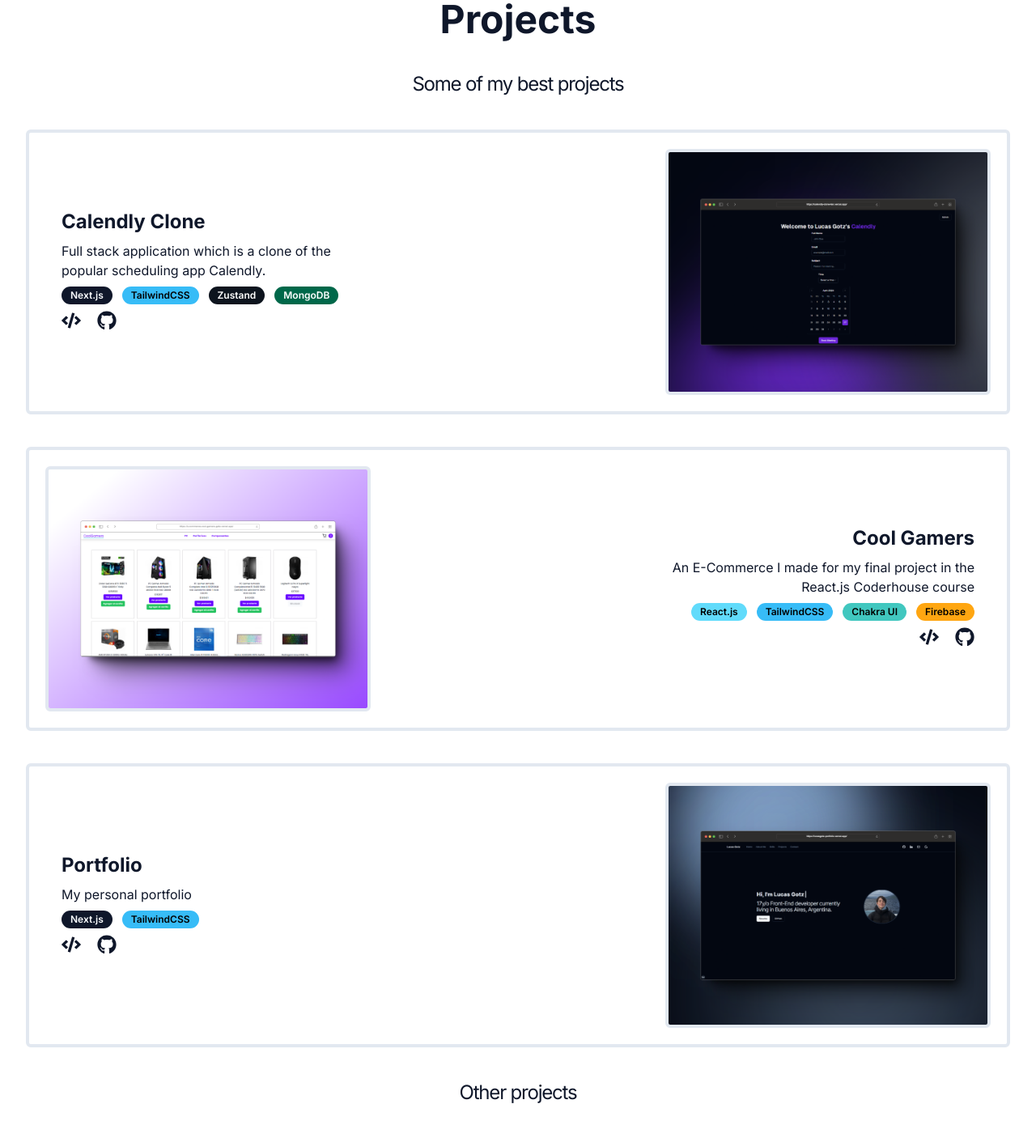
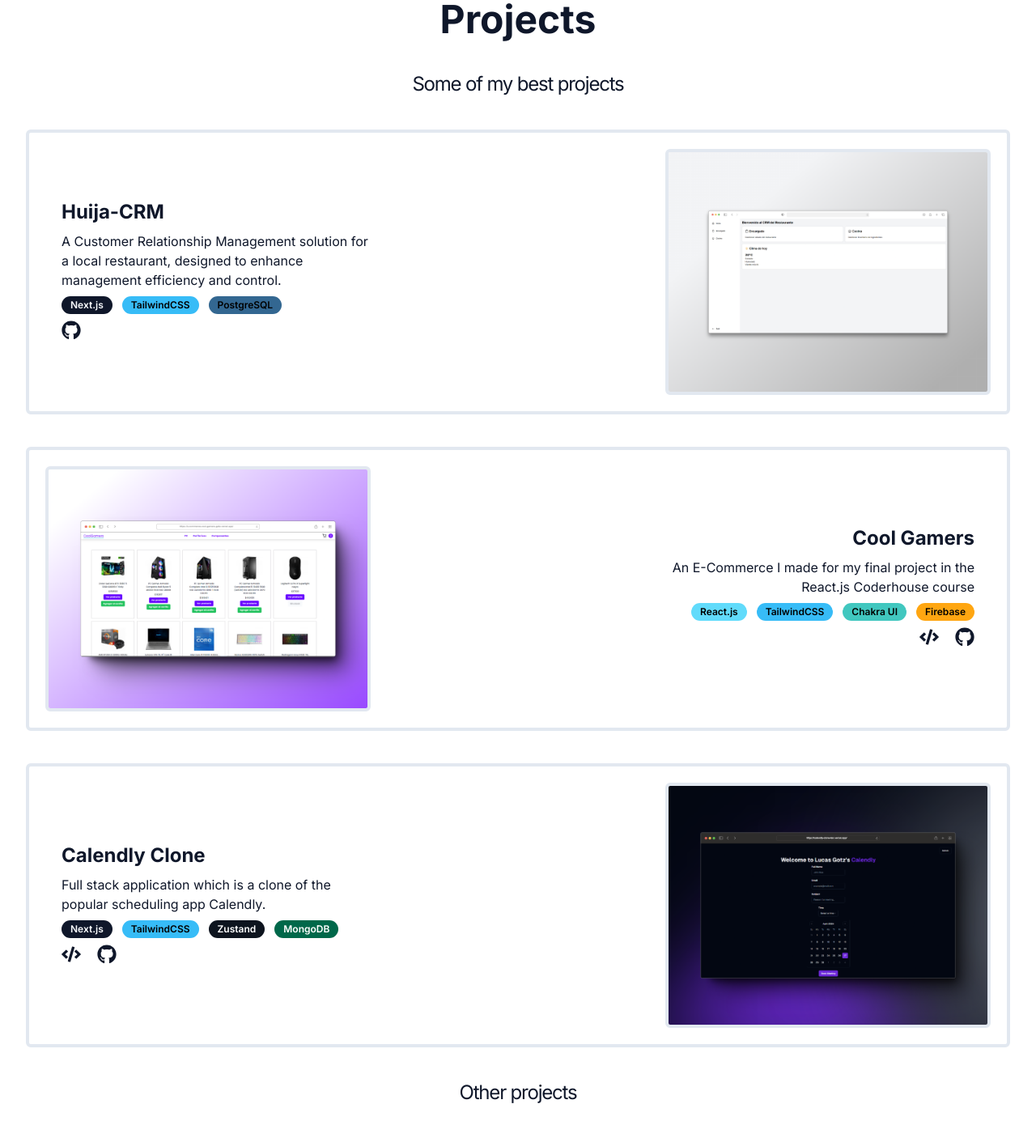
Before and after one commit to lucasgotz13/next-portfolio, a Next.js app: page / in a window 1280 px wide. Shown: the part 3565-4971 px from the top of the page at 81% size. Built offline with nearby package versions, Linux system fonts and the light colour scheme.

Commit message:
update: Added new project

```diff
--- a/components/Projects.tsx
+++ b/components/Projects.tsx
@@ -48,109 +48,33 @@
         >
           Some of my best projects
         </motion.p>
-        {/* <motion.div */}
-        {/*   className={`pr-10 pl-5 py-5 flex flex-col-reverse md:grid rounded-md md:grid-cols-[35%_65%] border-4 ${ */}
-        {/*     theme === "light" ? "border-gray-400" : "" */}
-        {/*   } `} */}
-        {/*   initial="hide" */}
-        {/*   whileInView="show" */}
-        {/*   whileHover={{ scale: 1.1 }} */}
-        {/*   variants={FadeRight} */}
-        {/*   viewport={{ once: true }} */}
-        {/* > */}
-        {/*   <img */}
-        {/*     src="../images/screenshot_hrnexo.png" */}
-        {/*     className={`border-4 ${ */}
-        {/*       theme === "light" ? "border-gray-400" : "" */}
-        {/*     } rounded-md mx-auto md:mx-0 object-contain`} */}
-        {/*     alt="" */}
-        {/*   /> */}
-        {/*   <div className="mx-auto md:mx-0 md:ml-auto flex flex-col gap-5 md:gap-2 justify-center items-end"> */}
-        {/*     <h1 className="font-bold text-2xl mx-auto md:mx-0 md:ml-auto md:text-right"> */}
-        {/*       HR Nexo */}
-        {/*     </h1> */}
-        {/*     <p className="max-w-sm ml-auto text-center md:text-right"> */}
-        {/*       MVP made for an non-remunerated internship in No-Country which */}
-        {/*       consists in a platform for HR. I was in charge of the front-end */}
-        {/*       development */}
-        {/*     </p> */}
-        {/*     <div className="flex flex-wrap justify-center md:justify-right md:mx-0 md:ml-auto gap-3"> */}
-        {/*       <Badge variant="react">React.js</Badge> */}
-        {/*       <Badge variant="tailwindcss">TailwindCSS</Badge> */}
-        {/*       <Badge variant="django">Django</Badge> */}
-        {/*     </div> */}
-        {/*     <div className="flex mx-auto md:mx-0 md:ml-auto gap-5"> */}
-        {/*       <Tooltip> */}
-        {/*         <Link */}
-        {/*           href={ */}
-        {/*             "https://gestion-de-recursos-humanos-en-la-nube-facundodevs-projects.vercel.app/" */}
-        {/*           } */}
-        {/*           target="_blank" */}
-        {/*         > */}
-        {/*           <TooltipTrigger> */}
-        {/*             <FaCode size={24} className="hover:text-foreground/90" /> */}
-        {/*           </TooltipTrigger> */}
-        {/*           <TooltipContent> */}
-        {/*             <p>Demo</p> */}
-        {/*           </TooltipContent> */}
-        {/*         </Link> */}
-        {/*       </Tooltip> */}
-        {/*       <Tooltip> */}
-        {/*         <Link */}
-        {/*           href={"https://github.com/No-Country/c17-67-t-python"} */}
-        {/*           target="_blank" */}
-        {/*         > */}
-        {/*           <TooltipTrigger> */}
-        {/*             <FaGithub size={24} className="hover:text-foreground/90" /> */}
-        {/*           </TooltipTrigger> */}
-        {/*           <TooltipContent> */}
-        {/*             <p>Repository</p> */}
-        {/*           </TooltipContent> */}
-        {/*         </Link> */}
-        {/*       </Tooltip> */}
-        {/*     </div> */}
-        {/*   </div> */}
-        {/* </motion.div> */}
         <motion.div
-          className={`pl-10 pr-5 py-5 flex flex-col md:grid rounded-md md:grid-cols-[65%_35%] border-4 ${theme === "light" ? "border-gray-400" : ""
+          className={`pl-10 pr-5 py-5 flex flex-col md:grid rounded-md md:grid-cols-[65%_35%] border-4 ${
+            theme === "light" ? "border-gray-400" : ""
           }`}
           initial="hide"
           whileInView="show"
-          variants={FadeLeft}
+          variants={FadeRight}
           whileHover={{ scale: 1.1 }}
           viewport={{ once: true }}
         >
           <div className="flex flex-col gap-5 md:gap-2 justify-center md:items-start">
             <h1 className="font-bold text-2xl text-center md:text-left">
-              Calendly Clone
+              Huija-CRM
             </h1>
             <p className="max-w-screen-sm md:max-w-sm text-center md:text-left">
-              Full stack application which is a clone of the popular scheduling
-              app Calendly.
+              A Customer Relationship Management solution for a local
+              restaurant, designed to enhance management efficiency and control.
             </p>
             <div className="flex mx-auto md:mx-0 md:mr-auto gap-3">
               <Badge variant="nextjs">Next.js</Badge>
               <Badge variant="tailwindcss">TailwindCSS</Badge>
-              <Badge variant="zustand">Zustand</Badge>
-              <Badge variant="mongodb">MongoDB</Badge>
+              <Badge variant="postgresql">PostgreSQL</Badge>
             </div>
             <div className="flex mx-auto md:mx-0 md:mr-auto gap-5">
               <Tooltip>
                 <Link
-                  href={"https://calendly-clone-ten.vercel.app/"}
-                  target="_blank"
-                >
-                  <TooltipTrigger>
-                    <FaCode size={24} className="hover:text-foreground/90" />
-                  </TooltipTrigger>
-                  <TooltipContent>
-                    <p>Demo</p>
-                  </TooltipContent>
-                </Link>
-              </Tooltip>
-              <Tooltip>
-                <Link
-                  href={"https://github.com/lucasgotz13/calendly-clone"}
+                  href={"https://github.com/lucasgotz13/huija-crm"}
                   target="_blank"
                 >
                   <TooltipTrigger>
@@ -164,24 +88,27 @@
             </div>
           </div>
           <img
-            src="../images/screenshot_calendly-clone.png"
-            className={`border-4 ${theme === "light" ? "border-gray-400" : ""
+            src="../images/huija-crm.png"
+            className={`border-4 ${
+              theme === "light" ? "border-gray-400" : ""
             } rounded-md mx-auto  object-contain md:mx-0`}
             alt=""
           />
         </motion.div>
         <motion.div
-          className={`pr-10 pl-5 py-5 flex flex-col-reverse md:grid rounded-md md:grid-cols-[35%_65%] border-4 ${theme === "light" ? "border-gray-400" : ""
+          className={`pr-10 pl-5 py-5 flex flex-col-reverse md:grid rounded-md md:grid-cols-[35%_65%] border-4 ${
+            theme === "light" ? "border-gray-400" : ""
           } `}
           initial="hide"
           whileInView="show"
           whileHover={{ scale: 1.1 }}
-          variants={FadeRight}
+          variants={FadeLeft}
           viewport={{ once: true }}
         >
           <img
             src="../images/screenshot_cool-gamers.png"
-            className={`border-4 ${theme === "light" ? "border-gray-400" : ""
+            className={`border-4 ${
+              theme === "light" ? "border-gray-400" : ""
             } rounded-md mx-auto md:mx-0 object-contain`}
             alt=""
           />
@@ -232,29 +159,33 @@
           </div>
         </motion.div>
         <motion.div
-          className={`pl-10 pr-5 py-5 flex flex-col md:grid rounded-md md:grid-cols-[65%_35%] border-4 ${theme === "light" ? "border-gray-400" : ""
+          className={`pl-10 pr-5 py-5 flex flex-col md:grid rounded-md md:grid-cols-[65%_35%] border-4 ${
+            theme === "light" ? "border-gray-400" : ""
           }`}
           initial="hide"
           whileInView="show"
-          variants={FadeLeft}
+          variants={FadeRight}
           whileHover={{ scale: 1.1 }}
           viewport={{ once: true }}
         >
           <div className="flex flex-col gap-5 md:gap-2 justify-center md:items-start">
             <h1 className="font-bold text-2xl text-center md:text-left">
-              Portfolio
+              Calendly Clone
             </h1>
             <p className="max-w-screen-sm md:max-w-sm text-center md:text-left">
-              My personal portfolio
+              Full stack application which is a clone of the popular scheduling
+              app Calendly.
             </p>
             <div className="flex mx-auto md:mx-0 md:mr-auto gap-3">
               <Badge variant="nextjs">Next.js</Badge>
               <Badge variant="tailwindcss">TailwindCSS</Badge>
+              <Badge variant="zustand">Zustand</Badge>
+              <Badge variant="mongodb">MongoDB</Badge>
             </div>
             <div className="flex mx-auto md:mx-0 md:mr-auto gap-5">
               <Tooltip>
                 <Link
-                  href={"https://lucasgotz-portfolio.vercel.app/"}
+                  href={"https://calendly-clone-ten.vercel.app/"}
                   target="_blank"
                 >
                   <TooltipTrigger>
@@ -267,7 +198,7 @@
               </Tooltip>
               <Tooltip>
                 <Link
-                  href={"https://github.com/lucasgotz13/next-portfolio"}
+                  href={"https://github.com/lucasgotz13/calendly-clone"}
                   target="_blank"
                 >
                   <TooltipTrigger>
@@ -281,8 +212,9 @@
             </div>
           </div>
           <img
-            src="../images/screenshot_new-portfolio.png"
-            className={`border-4 ${theme === "light" ? "border-gray-400" : ""
+            src="../images/screenshot_calendly-clone.png"
+            className={`border-4 ${
+              theme === "light" ? "border-gray-400" : ""
             } rounded-md mx-auto  object-contain md:mx-0`}
             alt=""
           />
@@ -305,7 +237,8 @@
         >
           <motion.div
             whileHover={{ scale: 1.1 }}
-            className={`border-2 rounded-md ${theme === "light" ? "border-gray-400" : ""
+            className={`border-2 rounded-md ${
+              theme === "light" ? "border-gray-400" : ""
             }`}
           >
             <Card>
@@ -364,7 +297,8 @@
           </motion.div>
           <motion.div
             whileHover={{ scale: 1.1 }}
-            className={`border-2 rounded-md ${theme === "light" ? "border-gray-400" : ""
+            className={`border-2 rounded-md ${
+              theme === "light" ? "border-gray-400" : ""
             }`}
           >
             <Card>
--- a/components/Skills.tsx
+++ b/components/Skills.tsx
@@ -18,6 +18,7 @@
   SiFirebase,
   SiMongodb,
   SiNextdotjs,
+  SiPostgresql,
   SiTailwindcss,
 } from "react-icons/si"
 
@@ -254,6 +255,17 @@
               <p>MongoDB</p>
             </TooltipContent>
           </Tooltip>
+          <Tooltip>
+            <TooltipTrigger className="cursor-default">
+              <SiPostgresql
+                className={styles.iconSize}
+                style={{ color: "#336791" }}
+              />
+            </TooltipTrigger>
+            <TooltipContent>
+              <p>PostgreSQL</p>
+            </TooltipContent>
+          </Tooltip>
         </TooltipProvider>
       </motion.div>
     </motion.div>
--- a/components/ui/badge.tsx
+++ b/components/ui/badge.tsx
@@ -26,6 +26,7 @@
         nextjs: "bg-primary border-transparent text-primary-foreground",
         zustand: "bg-[#0d141e] border-transparent text-white",
         mongodb: "bg-[#00684a] border-transparent text-white",
+        postgresql: "bg-[#336791] border-transparent text-black",
       },
     },
     defaultVariants: {
```
Also changed, not shown: public/images/huija-crm.png (added), 1 other file (tests, documents, lock files or other folders). Lines whose indentation alone changed are shown as unchanged.
